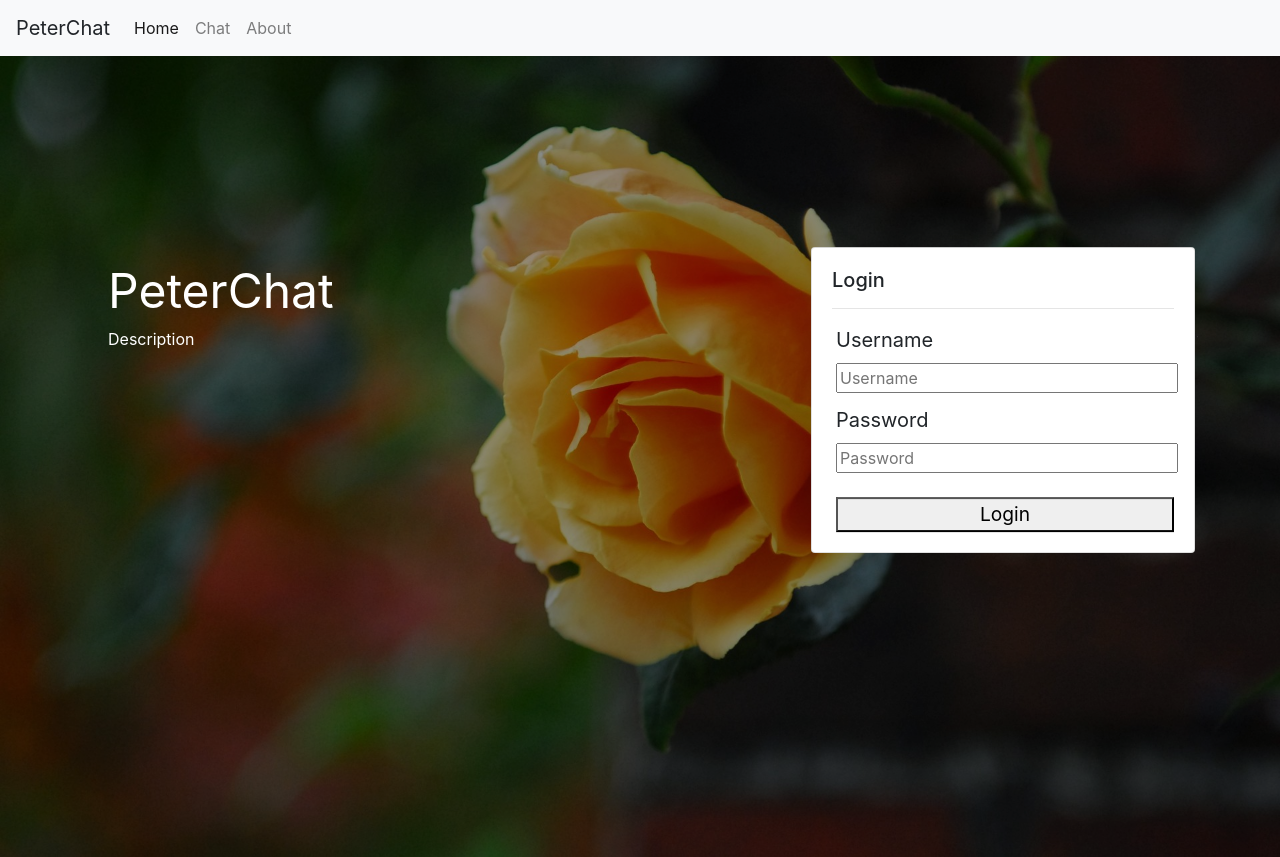
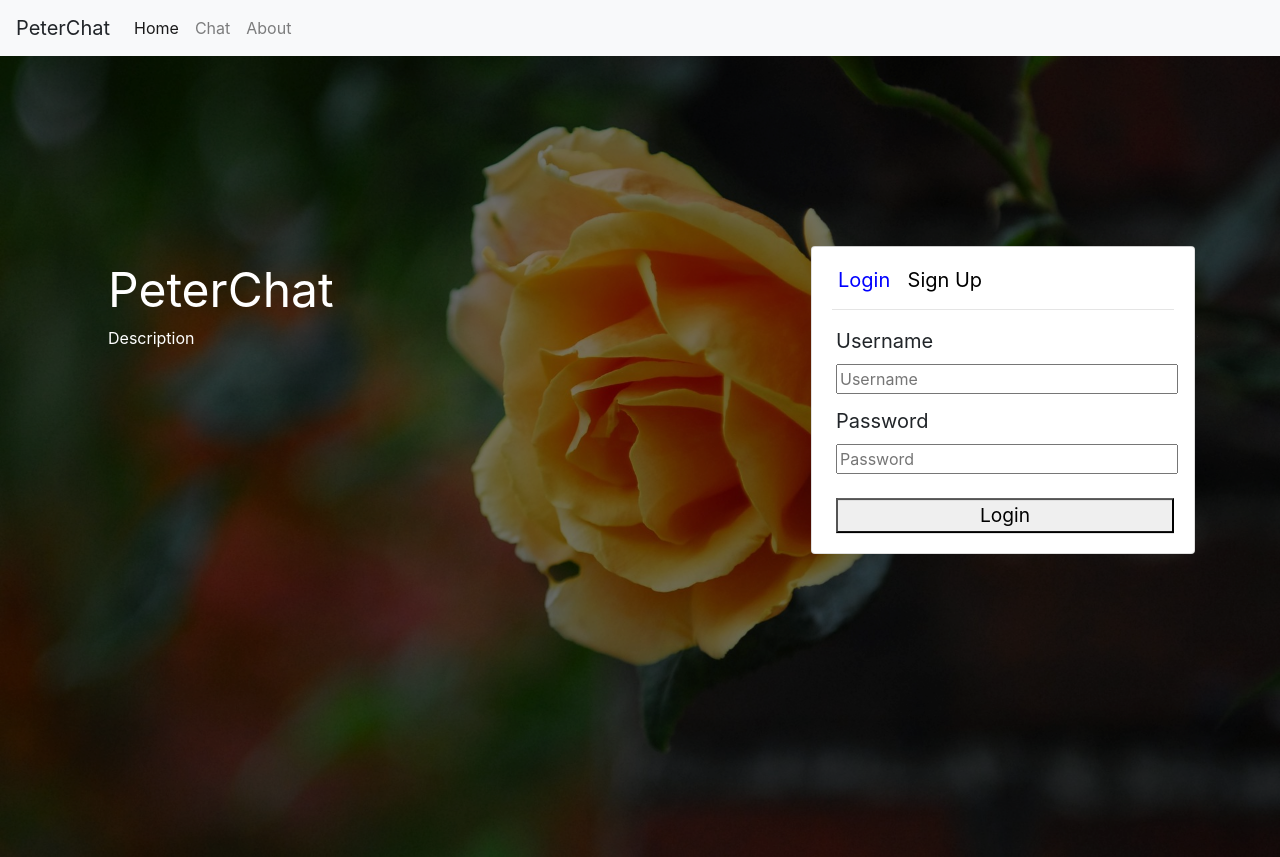
Before and after one commit to pschwendy/PeterChat, a Django app: page / in a window 1280 px wide. Run offline with Django 3.2, Linux system fonts and the light colour scheme; some libraries are stand-ins or nearby versions.

Commit message:
signup, login toggle added

```diff
--- a/peter_chat/chat/static/main.css
+++ b/peter_chat/chat/static/main.css
@@ -1,6 +1,6 @@
 #hero{
     position: relative;
-    filter: brightness(60%);
+    filter: brightness(50%);
 }
 
 .hero-nav{
@@ -47,3 +47,20 @@
     width: 100%;
     /*border-bottom: 1px solid goldenrod;*/
 }
+
+.toggle-menu{
+    background-color: Transparent;
+    background-repeat: no-repeat;
+    border: none;
+    cursor: pointer;
+    overflow: hidden;
+    outline: none;
+}
+
+.toggle-menu:hover{
+    background: whitesmoke;
+}
+
+.selected{
+    color: blue;
+}
--- a/peter_chat/chat/templates/index.html
+++ b/peter_chat/chat/templates/index.html
@@ -3,6 +3,7 @@
 <html>
   <head>
     <meta charset="utf-8" />
+    <meta name="viewport" content="width=device-width, initial-scale=1">
 		<title>PeterChat</title>
     <script src="https://code.jquery.com/jquery-git.js"></script>
     <link rel="stylesheet" type="text/css" media="screen" href="{% static 'main.css' %}"/>
@@ -34,8 +35,13 @@
       <div class="container heading">
         <aside id="reservation-card" class="card float-right" style="width: 24rem;">
           <div class="card-body">
-            <h5 class="card-title">Login</h5>
+            <h5 class="card-title">
+              <input type="button" value="Login" id="login" class="toggle-menu selected">
+              <input type="button" value="Sign Up" id="signup" class="toggle-menu">
+            </h5>
+
             <hr>
+            <div id="login-form">
               <form>
                 <div class="labeler">Username</div>
                 <input class="text-input" type="text" placeholder="Username">
@@ -51,7 +57,49 @@
                   </button>
                 </div>
               </div>
+            </div>
+            <div id="signup-form">
+              <form>
+                <div class="labeler">First Name</div>
+                <input class="text-input" type="text" placeholder="First Name">
+                <div class="labeler">Last Name</div>
+                <input class="text-input" type="text" placeholder="Last Name">
+                <div class="labeler">Username</div>
+                <input class="text-input" type="text" placeholder="Username">
+                <div class="labeler">Password</div>
+                <input class="text-input" type="password" placeholder="Password">
+                <div class="labeler">Confirm Password</div>
+                <input class="text-input" type="password" placeholder="Password">
+                <div class="row">
+                </div>
+              </form>
+              <div class="row">
+                <div class="col reserve">
+                  <button type="button" class="float-right">
+                      Login
+                  </button>
+                </div>
+              </div>
+            </div>
         </aside>
+        <script>
+          $("#signup-form").hide();
+          $(function () {
+              $('.toggle-menu').on('click', function(){
+                  $('.toggle-menu').removeClass('selected');
+                  $(this).addClass('selected');
+                  if($(this).is("#login")) {
+                    console.log("logim");
+                    $("#signup-form").hide();
+                    $("#login-form").show();
+                  } else {
+                    console.log("signup");
+                    $("#login-form").hide();
+                    $("#signup-form").show();
+                  }
+              })
+          });
+        </script>
         <main id="main" class="row">
           <div class="col m-2">
               <div class="row">
```
Lines whose indentation alone changed are shown as unchanged.
